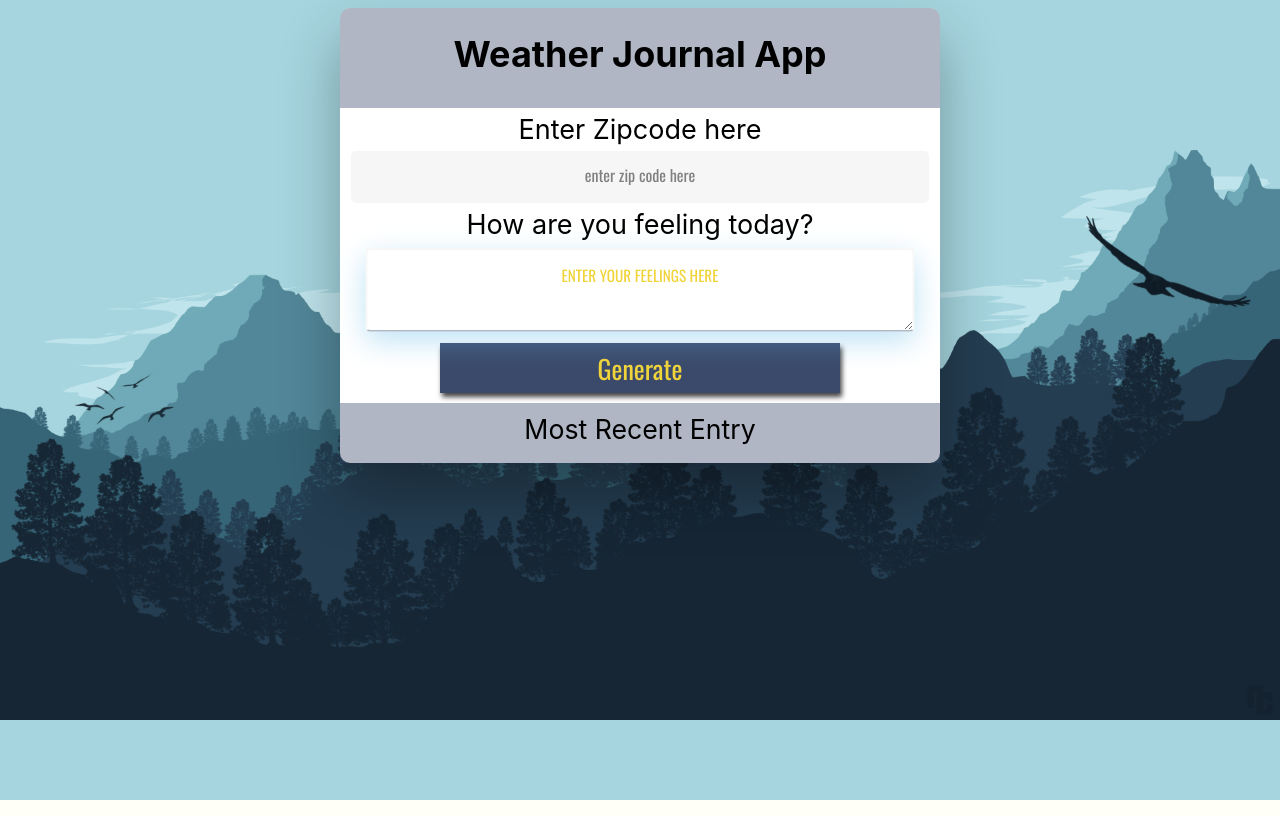
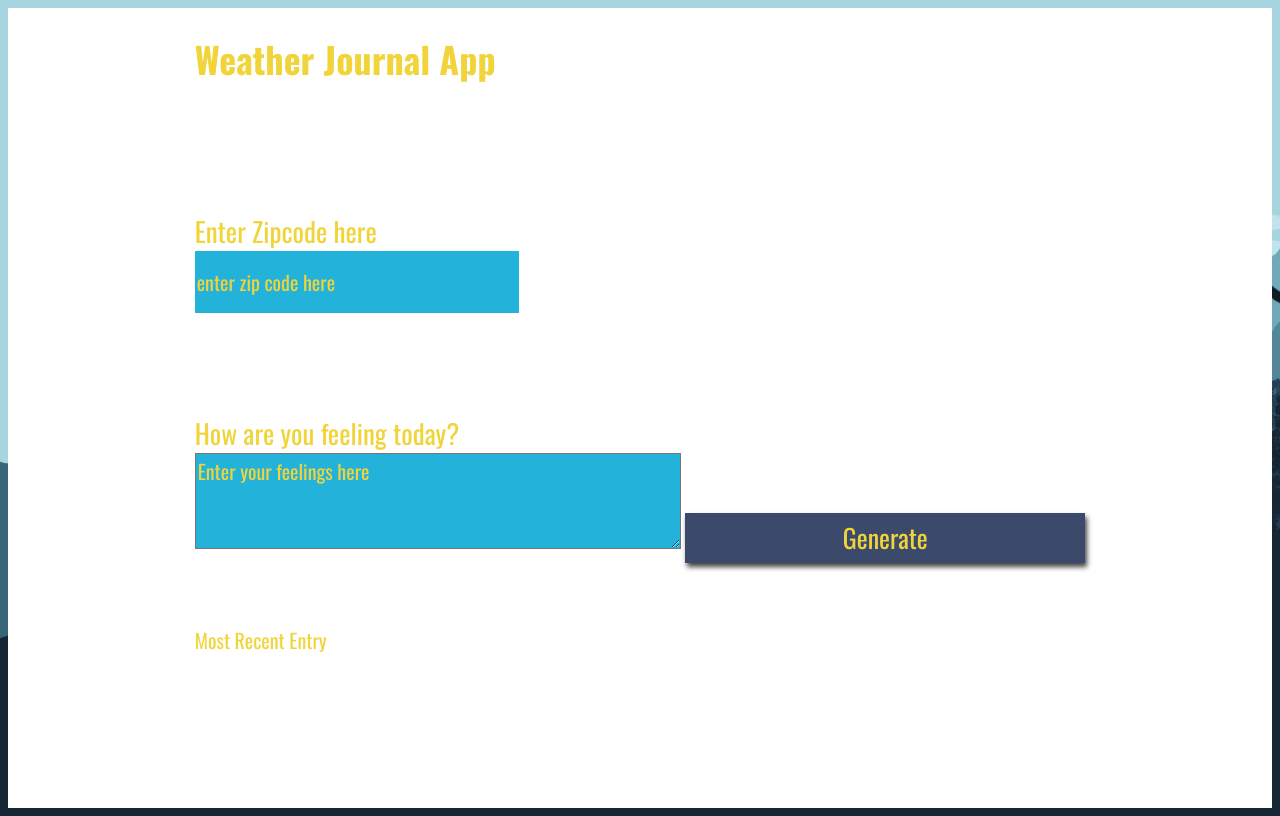
Before and after one commit to AYs99/FWD-Second-Project, a website: page website/index.html in a window 1280 px wide. Drawn offline with nearby package versions, Linux system fonts and the light colour scheme; a web font is replaced by a local one.

Commit message:
A little edit

```diff
--- a/website/app.js
+++ b/website/app.js
@@ -1,15 +1,31 @@
 /* Global Variables */
-let baseURL = 'https://api.openweathermap.org/data/2.5/weather?zip=';
-let key = '&apikey=cxe3i57rjwdfd834rfdjwe746';
+let baseURL = 'https://api.openweathermap.org/data/2.5/forecast?id=';
+let key = '&appid=72a43686b000455fa5fff25e935f2726';
 const button = document.getElementById('generate');
 
 // Create a new date instance dynamically with JS
 let d = new Date();
 let newDate = d.getMonth()+'.'+ d.getDate()+'.'+ d.getFullYear();
 
+// button event listener
+button.addEventListener('click', generate);
+// Button callback function
+const generate = function (event) {
+    const code = document.getElementById('zip').value;
+    const feelings = document.getElementById('feelings').value;
+    getTemp(baseURL, code, key)
+    .then(function (data){
+        console.log(data);
+        postData('/add', {temp: data.list[0].main.temp, date: newDate, userResponse: feelings } )
+        .then(function() {
+            updateUI()
+        })
+    })
+}
+
 // GET request to the OpenWeatherMap API
 const getTemp = async (baseURL, code, key) => {
-    const res = await fetch(baseURL + code + key);
+    const res = await fetch(baseURL+code+key);
     try {
         const userData = await res.json();
         return userData;
@@ -19,20 +35,6 @@ const getTemp = async (baseURL, code, key) => {
 
 }
 
-// button event listener
-button.addEventListener('click', generate);
-// Button callback function
-const generate = function (event) {
-    const code = document.getElementById('zip').value;
-    const feelings = document.getElementById('feelings').value;
-    getTemp(baseURL, code, key)
-    .then(function (data){
-        postData('http://localhost:3000/add', {temp: data.main.temp, date: newDate, userResponse: feelings } )
-        .then(function() {
-            updateUI()
-        })
-    })
-}
 
 // POST request to add the API data
 const postData = async (url = '', data = {}) => {
@@ -54,7 +56,7 @@ const postData = async (url = '', data = {}) => {
 }
 
 const updateUI = async () => {
-    const request = await fetch('http://localhost:3000/all');
+    const request = await fetch('/all');
     try {
         const allData = await request.json();
         document.getElementById('temp').innerHTML = allData.temp;
--- a/website/style.css
+++ b/website/style.css
@@ -7,7 +7,7 @@ body{
 
 #app{
     display: grid;
-    margin-left: auto;
+   /* margin-left: auto;
     margin-right: auto;
 
     -webkit-border-radius: 10px 10px 10px 10px;
@@ -21,17 +21,17 @@ body{
     -webkit-box-shadow: 0 30px 60px 0 rgba(0,0,0,0.3);
     box-shadow: 0 30px 60px 0 rgba(0,0,0,0.3);
     text-align: center;
-    align-items: center;
+    align-items: center;*/
 
-    /*grid-auto-rows: minmax(150px, auto);*/
+    grid-auto-rows: minmax(150px, auto);
     /* grid-template-columns:  */
-    /*height:100vh;
+    height:100vh;
     background: #ffffff;
     color: #f0d43a;
     justify-content: center;
     grid-gap: 1em;
     font-size: 20px;
-    font-family: 'Oswald', sans-serif;*/
+    font-family: 'Oswald', sans-serif;
 }
 
 .holder{
@@ -39,7 +39,7 @@ body{
 }
 
 .entry{
-    background: rgba(59, 74, 107, .4);
+    /*background: rgba(59, 74, 107, .4);*/
 }
 
 #entryHolder{
@@ -59,17 +59,17 @@ body{
 }
 
 .headline {
-    height: 100px;
+    /*height: 100px;
     background:rgba(59, 74, 107, .4);
     border-top-left-radius: inherit;
     border-top-right-radius: inherit;
-    margin-bottom: 5px;
+    margin-bottom: 5px;*/
 
 }
 .title{
-height: 50px;
+/*height: 50px;
 margin-top: 10px;
-font-size: 20pt;
+font-size: 20pt;*/
 }
 
 /*  Basic Styling To Override Default For Basic HTML Elements */
@@ -78,7 +78,7 @@ label{
     font-size: 27px;
 }
 
-textarea, input[type=button], input[type=submit], input[type=reset]  {
+/*textarea, input[type=button], input[type=submit], input[type=reset]  {
     background-color: rgba(59, 74, 107, .4);
     border: none;
     color: white;
@@ -157,9 +157,9 @@ textarea, input[type=button], input[type=submit], input[type=reset]  {
 
   textarea, input[type=email]::placeholder {
     color: gray;
-  }
+  }*/
 
-/*input{
+input{
     display:block;
     height: 60px;
     width: 320px;
@@ -168,7 +168,7 @@ textarea, input[type=button], input[type=submit], input[type=reset]  {
     font-size: 20px;
     font-family: 'Oswald', sans-serif;
     border: none;
-}*/
+}
 
 button{
     width: 400px;
@@ -185,12 +185,12 @@ h1{
     font-size: 36px;
 }
 
-/*textarea{
+textarea{
     background:#22b2da;
     color: #f0d43a;
     font-size: 20px;
     font-family: 'Oswald', sans-serif;
-}*/
+}
 /* Reset style for HTML element on active to have no border*/
 input:focus,
 select:focus,
```
Also changed, not shown: server.js (+4 -3 lines).
